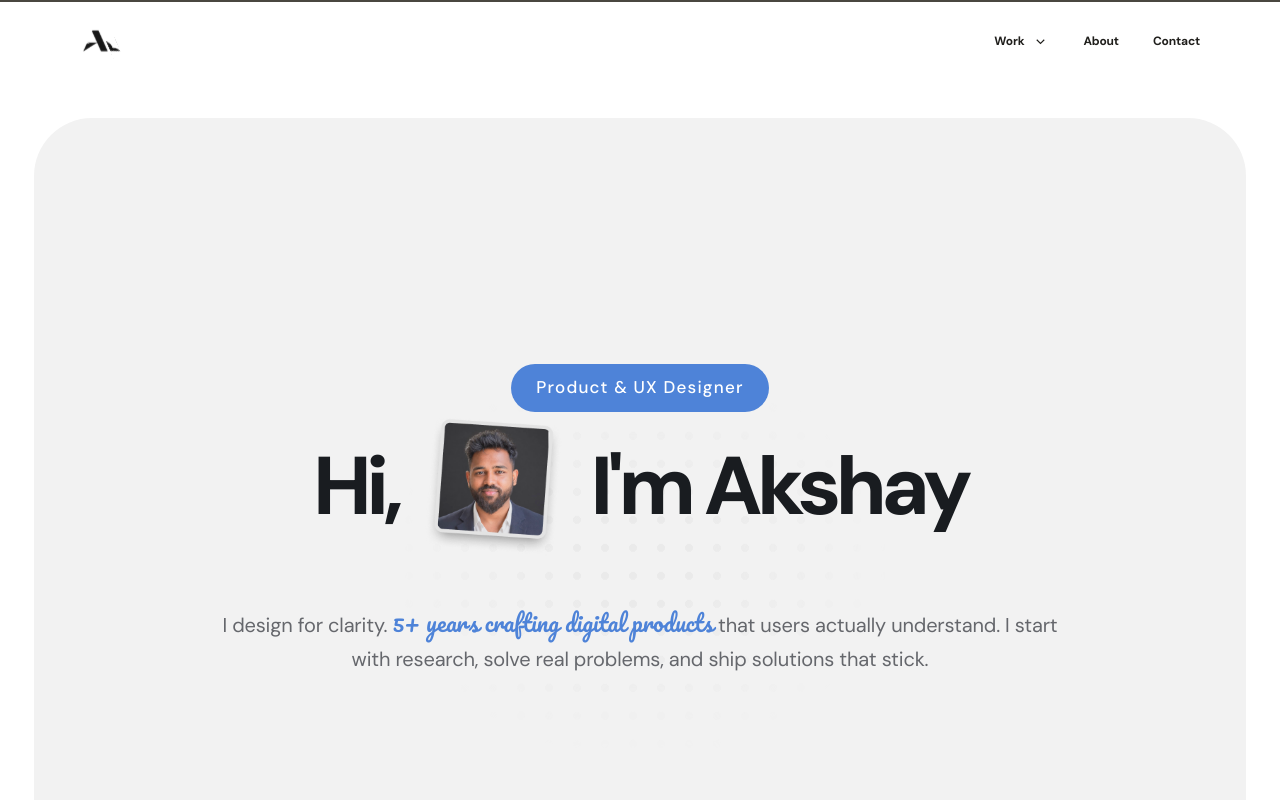
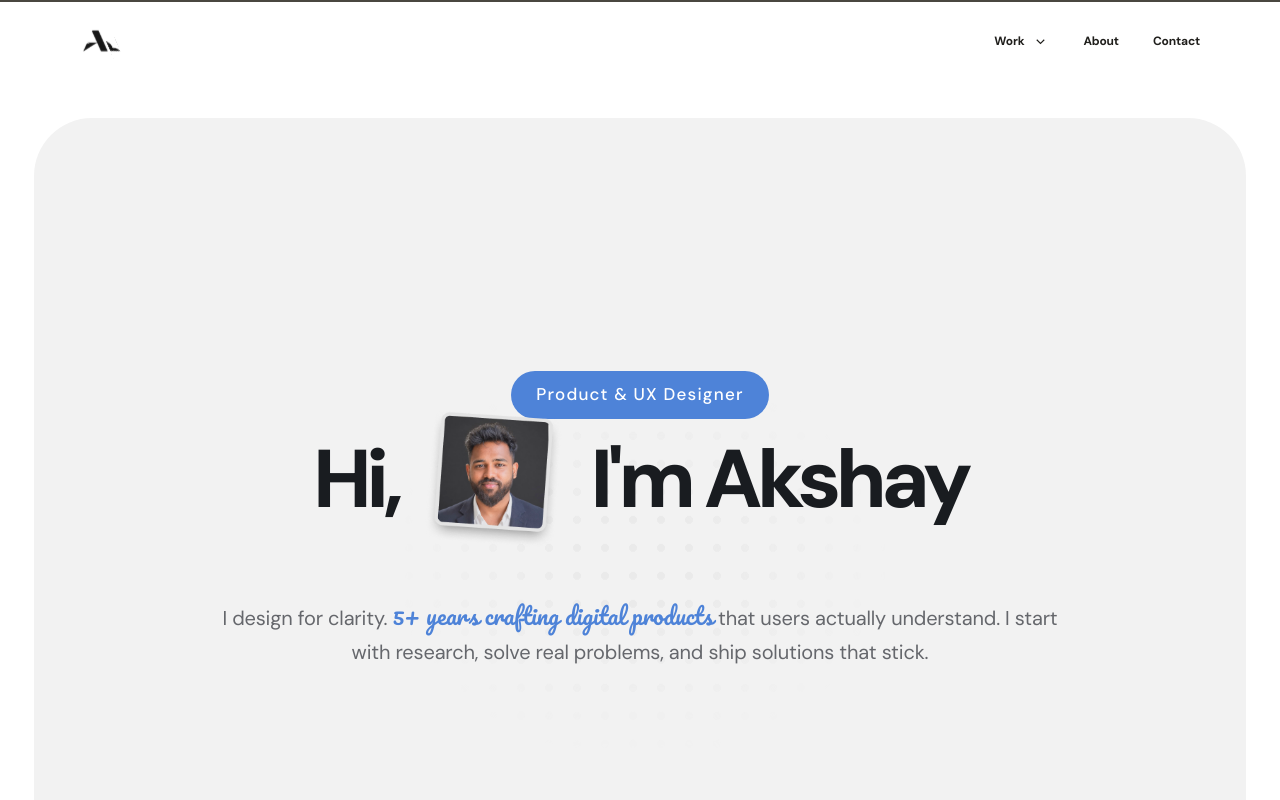
Before and after one commit to Akshayux/akshay-portfolio, a Next.js app: page / in a window 1280 px wide. Shown: the top 800 px of the page. Built offline with nearby package versions, Linux system fonts and the light colour scheme.

Commit message:
Actually reduce gap with negative margin

```diff
--- a/app/refinements-creative.css
+++ b/app/refinements-creative.css
@@ -49,7 +49,7 @@
   align-items: center;
   justify-content: center;
   padding: 10px 25px 11px;
-  margin-bottom: 4px;
+  margin-bottom: -10px;
   background: #4e83d8;
   color: #fff;
   border-radius: 999px;
```
